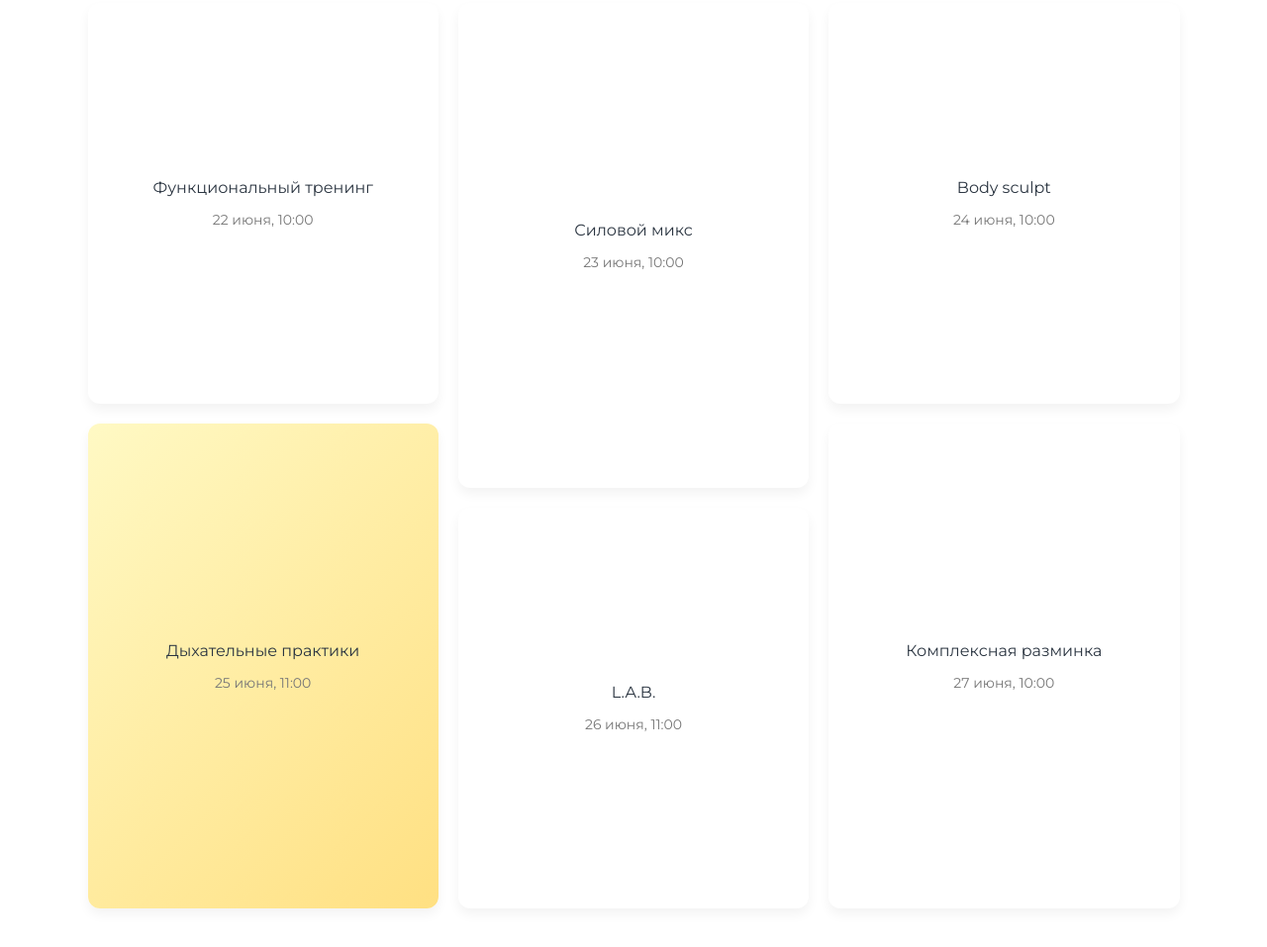
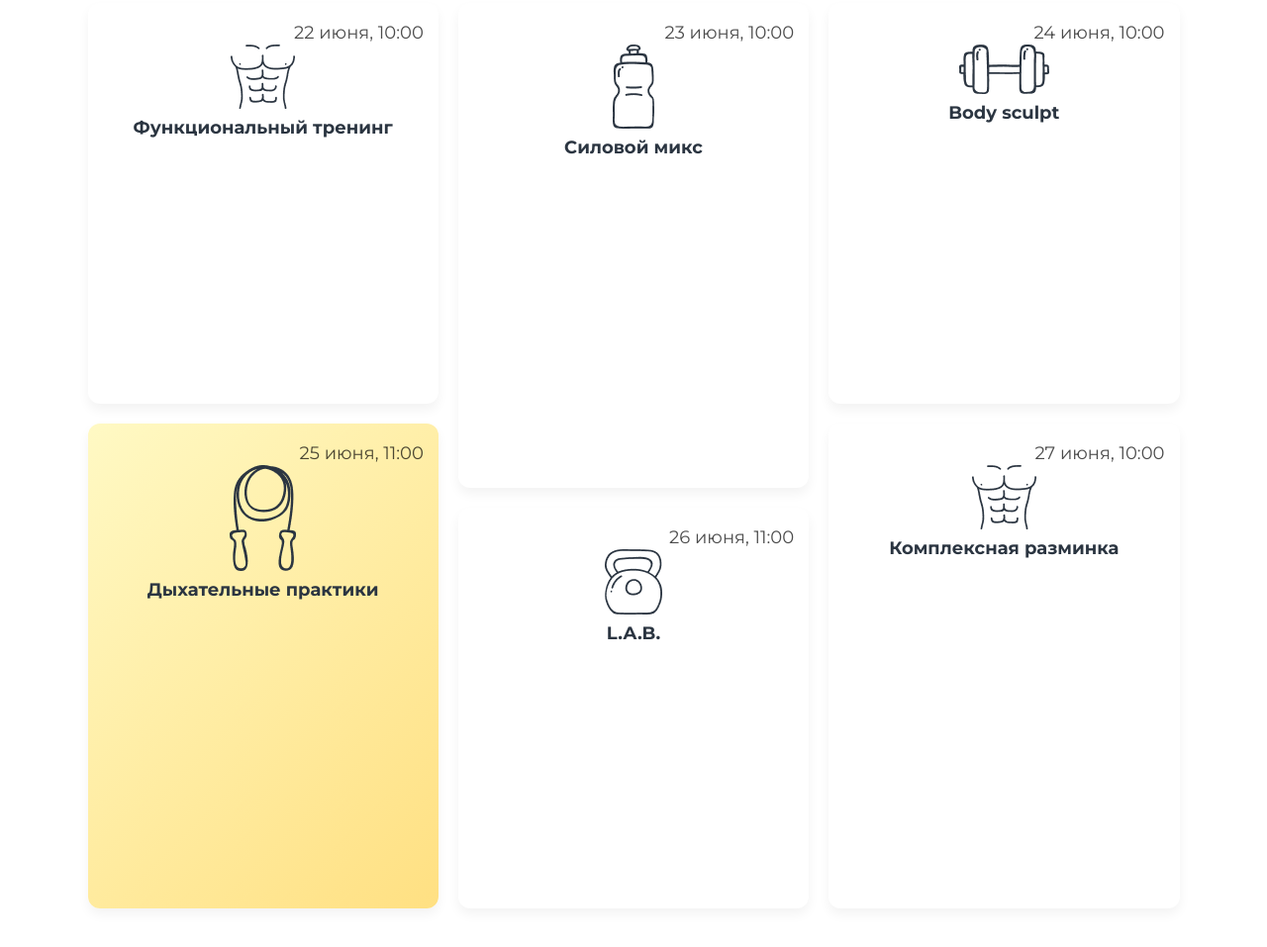
Before and after one commit to grigorisem/freefit-gym, a plain HTML site: page index.html in a window 1280 px wide. Shown: the part 1049-2006 px from the top of the page at 99% size. Drawn offline with Linux system fonts and the light colour scheme.

Commit message:
finished the 1st version

```diff
--- a/assets/css/styles.css
+++ b/assets/css/styles.css
@@ -271,7 +271,6 @@ header {
 .card {
     background: white;
     border-radius: 12px;
-    padding: 20px;
     box-shadow: 0 6px 12px rgba(0, 0, 0, 0.05);
     font-size: 16px;
     display: flex;
@@ -288,6 +287,39 @@ header {
     margin-top: 10px;
     font-size: 14px;
     color: #777;
+}
+.card-wrapper {
+    display: flex;
+    flex-direction: column;
+    height: calc(100% - 38px);
+    width: calc(100% - 30px);
+}
+
+.card-image {
+    width: 100%;
+    height: 100%;
+}
+.card-wrapper img {
+    object-fit: cover;
+}
+.card-name {
+    font-family: 'Montserrat';
+    font-style: normal;
+    font-weight: 700;
+    font-size: clamp(14px, 4vw, 18px);
+    line-height: 125%;
+    color: #2B3541;
+}
+.card-date {
+    display: flex;
+    justify-content: flex-end;
+    font-size: clamp(14px, 4vw, 18px);
+    font-family: 'Montserrat';
+    font-style: normal;
+    font-weight: 400;
+    line-height: 125%;
+    color: #010101;
+    opacity: 0.7;
 }
 
 .card.yellow {
@@ -706,7 +738,6 @@ footer {
         grid-template-rows: repeat(3, 224px);
         justify-content: center;
         gap: 20px;
-        padding: 0;
         max-width: 100%;
         box-sizing: border-box;
       }
@@ -715,11 +746,12 @@ footer {
         max-width: 364px;
         width: 100%;
         height: 224px;
-        padding: 0;
         border-radius: 0;
         margin: 0 auto;
       }
-
+      .card-wrapper {
+        height: 100%;
+      }
       .pos-1 { grid-column: 1; grid-row: 1; }
       .pos-4 { grid-column: 2; grid-row: 1; }
 
@@ -754,14 +786,20 @@ footer {
         height: 114px;
         margin: 0 auto;
         font-size: 14px;
-        padding: 16px;
         box-sizing: border-box;
     }
 
     .card span {
         font-size: 12px;
     }
-
+    .card-img {
+        display: flex;
+        justify-content: flex-start;
+    }
+    .card-name {
+        display: flex;
+        justify-content: flex-start;
+    }
     .schedule-container-wrapper img {
         width: 36px;
         height: auto;
@@ -783,5 +821,11 @@ footer {
         margin-right: 0;
         width: calc(100% - 15px);
     }
-
+    .schedule-container-wrapper {
+        display: flex;
+        flex-direction: column;
+        gap: 12px;
+        padding: 10px;
+        align-items: stretch;
+    }
 }
--- a/index.html
+++ b/index.html
@@ -50,14 +50,68 @@
     </div>
     <div class="schedule-container">
         <div class="schedule-container-wrapper">
-            <div class="card pos-1">Функциональный тренинг<br><span>22 июня, 10:00</span></div>
-            <div class="card large pos-2">Силовой микс<br><span>23 июня, 10:00</span></div>
-            <div class="card pos-3">Body sculpt<br><span>24 июня, 10:00</span></div>
-            <div class="card large yellow pos-4">Дыхательные практики<br><span>25 июня, 11:00</span></div>
-            <div class="card pos-5">L.A.B.<br><span>26 июня, 11:00</span></div>
-            <div class="card large pos-6">Комплексная разминка<br><span>27 июня, 10:00</span></div>
+            <div class="card pos-1">
+                <div class="card-wrapper">
+                    <div class="card-date">22 июня, 10:00</div>
+                    <div class="card-img">
+                        <img src="assets/img/body.png" alt="body">
+                    </div>
+                    <div class="card-name">Функциональный тренинг</div>
+                </div>
+            </div>
+
+            <div class="card large pos-2">
+                <div class="card-wrapper">
+                    <div class="card-date">23 июня, 10:00</div>
+                    <div class="card-img">
+                        <img src="assets/img/bottle.png" alt="bottle">
+                    </div>
+                    <div class="card-name">Силовой микс</div>
+                </div>
+            </div>
+
+            <div class="card pos-3">
+                <div class="card-wrapper">
+                    <div class="card-date">24 июня, 10:00</div>
+                    <div class="card-img">
+                        <img src="assets/img/dumbbell.png" alt="dumbbell">
+                    </div>
+                    <div class="card-name">Body sculpt</div>
+                </div>
+            </div>
+
+            <div class="card large yellow pos-4">
+                <div class="card-wrapper">
+                    <div class="card-date">25 июня, 11:00</div>
+                    <div class="card-img">
+                        <img src="assets/img/jump.png" alt="jump">
+                    </div>
+                    <div class="card-name">Дыхательные практики</div>
+                </div>
+            </div>
+
+            <div class="card pos-5">
+                <div class="card-wrapper">
+                    <div class="card-date">26 июня, 11:00</div>
+                    <div class="card-img">
+                        <img src="assets/img/weight.png" alt="weight">
+                    </div>
+                    <div class="card-name">L.A.B.</div>
+                </div>
+            </div>
+
+            <div class="card large pos-6">
+                <div class="card-wrapper">
+                    <div class="card-date">27 июня, 10:00</div>
+                    <div class="card-img">
+                        <img src="assets/img/body.png" alt="body">
+                    </div>
+                    <div class="card-name">Комплексная разминка</div>
+                </div>
+            </div>
         </div>
     </div>
+
     <div class="mailing">
         <div class="mailing-inner">
             <div class="subscribe-text">
```
